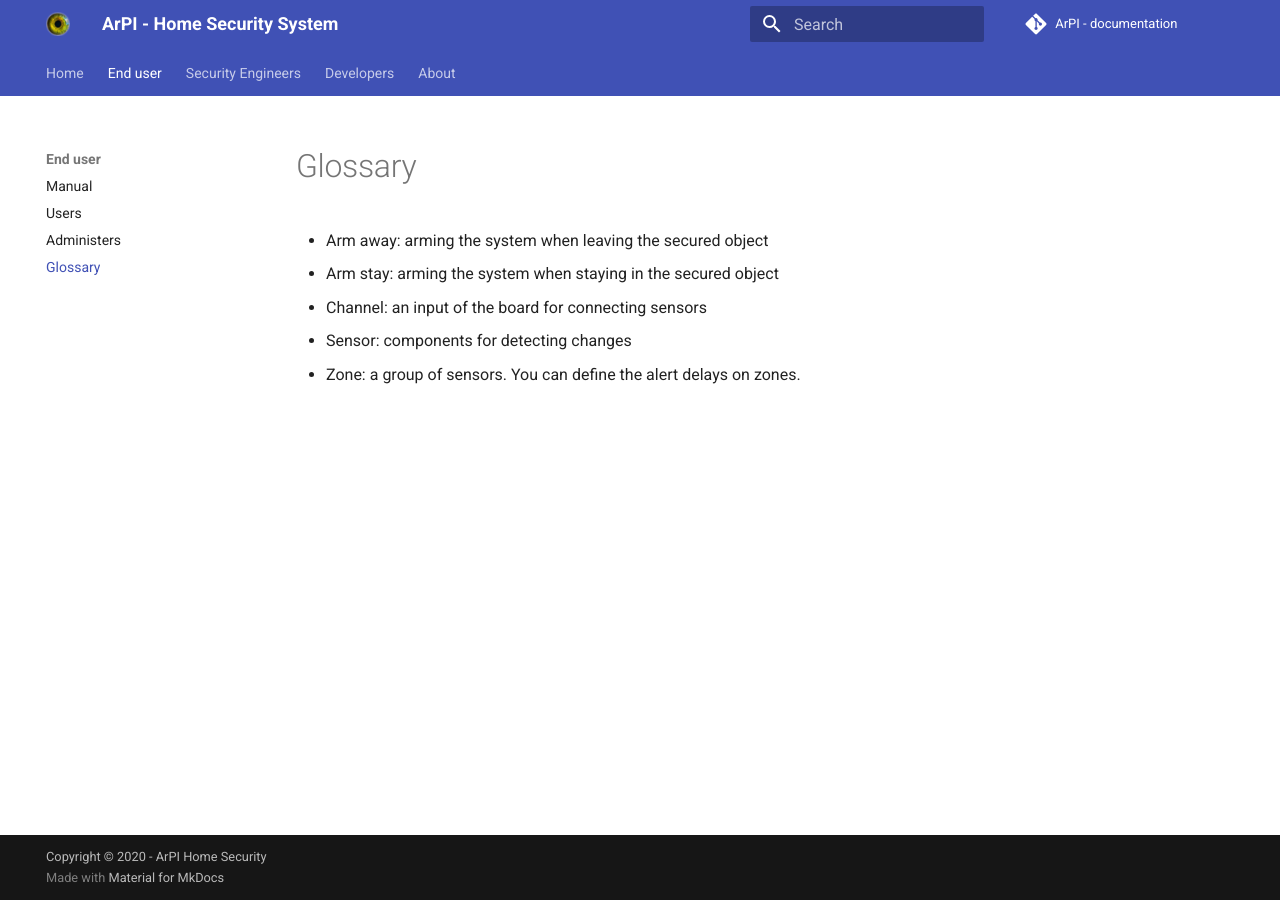
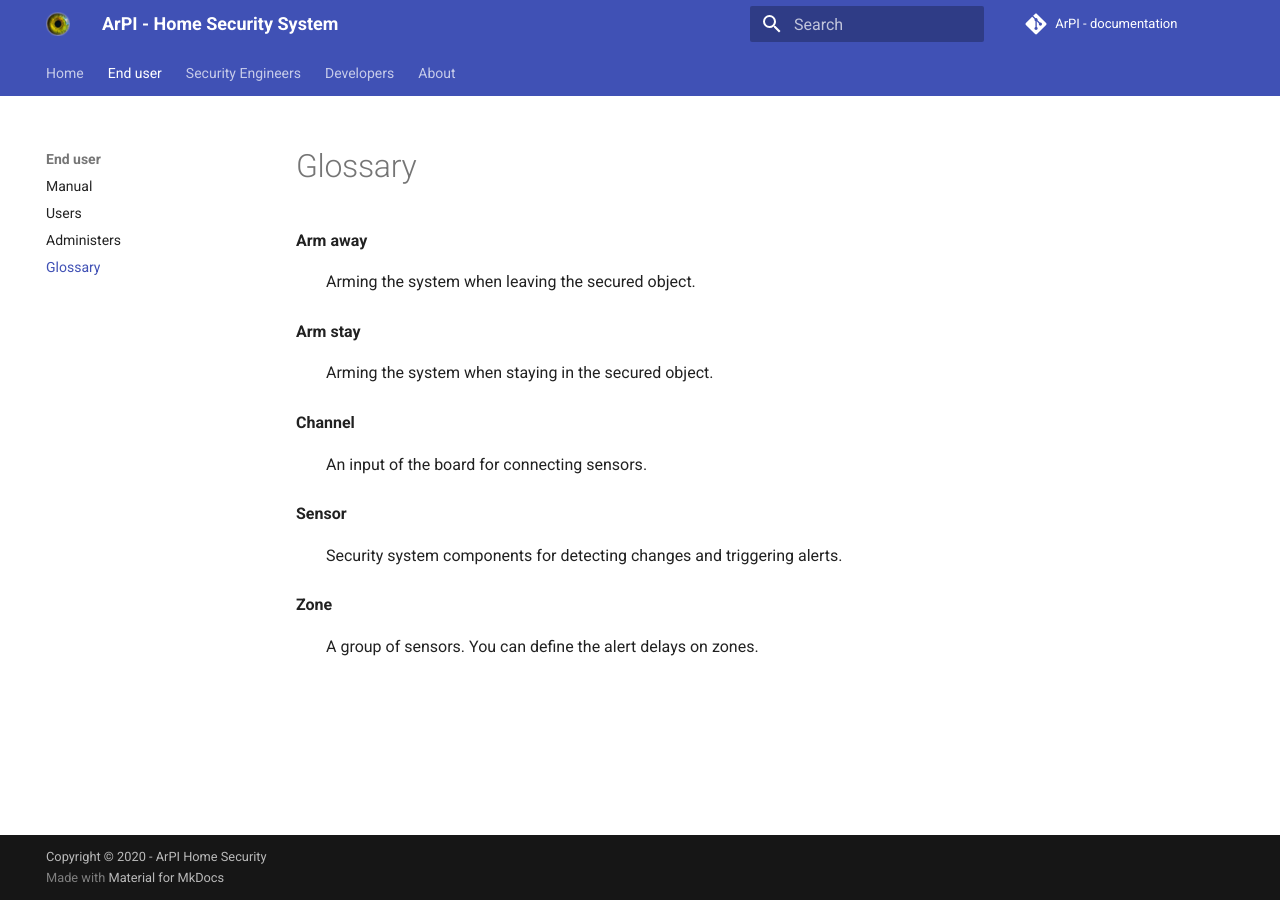
Before and after one commit to ArPIHomeSecurity/arpi_documentation, an MkDocs documentation site: the page built from docs/end_users/glossary.md, in a window 1280 px wide. Built offline with MkDocs 1.6.1 and Material for MkDocs 9.7.7, drawn with Linux system fonts in a browser that asks for light colours; comment, search, counter and statistics services are not loaded.

Commit message:
Refine glossary

```diff
--- a/docs/end_users/glossary.md
+++ b/docs/end_users/glossary.md
@@ -1,6 +1,17 @@
 
-* Arm away: arming the system when leaving the secured object
-* Arm stay: arming the system when staying in the secured object
-* Channel: an input of the board for connecting sensors
-* Sensor: components for detecting changes
-* Zone: a group of sensors. You can define the alert delays on zones.
+<dl>
+  <dt><strong>Arm away</strong></dt>
+  <dd>Arming the system when leaving the secured object.</dd>
+
+  <dt><strong>Arm stay</strong></dt>
+  <dd>Arming the system when staying in the secured object.</dd>
+
+  <dt><strong>Channel</strong></dt>
+  <dd>An input of the board for connecting sensors.</dd>
+
+  <dt><strong>Sensor</strong></dt>
+  <dd>Security system components for detecting changes and triggering alerts.</dd>
+
+  <dt><strong>Zone</strong></dt>
+  <dd>A group of sensors. You can define the alert delays on zones.</dd>
+</dl>
```
